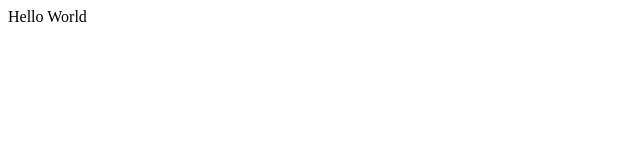
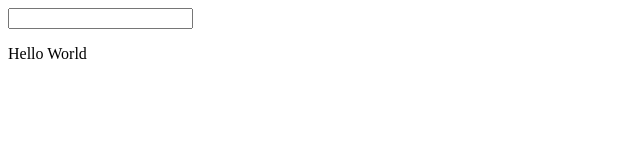
Before and after one commit to le-yo/vuejs, a plain HTML site: page index.html in a window 1280 px wide. Shown: the whole page, without its empty margins (0-640 px from the left). Drawn offline with nearby package versions, Linux system fonts and the light colour scheme.

Commit message:
added methods

```diff
--- a/index.html
+++ b/index.html
@@ -1,7 +1,7 @@
 <script src="https://cdn.jsdelivr.net/npm/vue@2.5.15/dist/vue.js"></script>
 
 <div id="app">
-
+    <input type="text" v-on:input="changeTitle">
 <p> {{ title}} </p>
 </div>
 
@@ -10,8 +10,16 @@
 
             new Vue({
                         el: '#app',
-                        data:{
+                        data: {
                             title: 'Hello World'
+                        },
+
+                        methods: {
+                            changeTitle: function () {
+                                this.title = event.target.value;
+
+                            }
+
                         }
                     }
 
```
